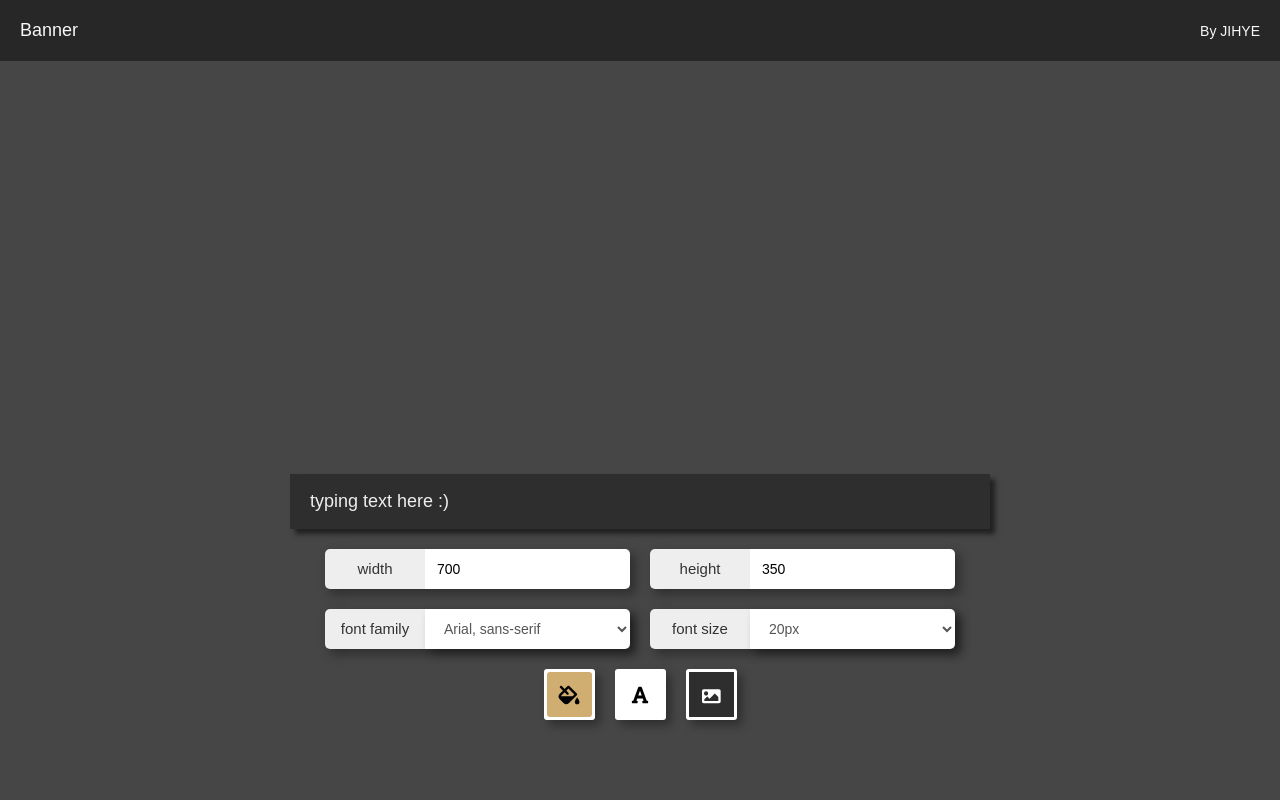
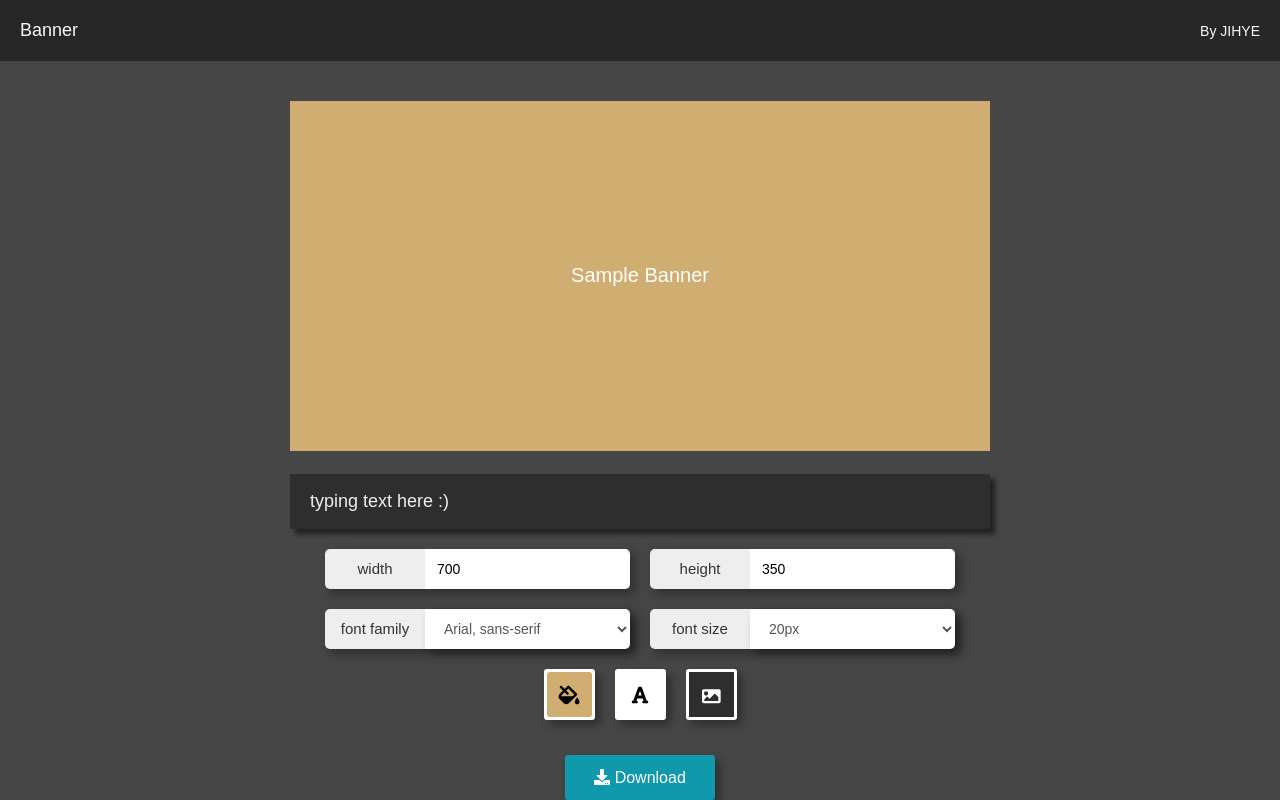
Before and after one commit to JIHYE-P/react-banner-create, a React (Create React App) app: page / in a window 1280 px wide. Built offline with nearby package versions, Linux system fonts and the light colour scheme.

Commit message:
이미지 저장까지 완료

```diff
--- a/src/App.js
+++ b/src/App.js
@@ -47,6 +47,7 @@ const App = () => {
   const [size, setSize] = useState({width: '700', height: '350'})
   const [fontTheme, setFontTheme] = useState({family: 'Arial, sans-serif', size: '20', color: '#ffffff'})
   const [background, setBackground] = useState({color: '#000000', image: ''})
+  const [href, setHref] = useState('')
   const [colorPicker, setColorPicker] = useState({
     background: {isDisplay: false, color: '#000000'},
     text: {isDisplay: false, color: '#ffffff'}
@@ -55,7 +56,6 @@ const App = () => {
   useEffect(() => {
     const backgroundColorHex = randomHexColor()
     const textColorHex = getContrast(backgroundColorHex)
-
     setBackground(prev => ({...prev, color: `#${backgroundColorHex}`}))
     setFontTheme(prev => ({...prev, color: textColorHex}))
     setColorPicker(prev => ({...prev, background: {...prev[background], color: `#${backgroundColorHex}`}}))
@@ -70,7 +70,7 @@ const App = () => {
   const handleColorPickerClose = type => setColorPicker(prev => ({...prev, [type]: {...prev[type], isDisplay: false}}))
   const handleColorPickerChange = (type, color) => {
     setColorPicker(prev => ({...prev, [type]: {...prev[type], color: color}}))
-    type === 'background' && setBackground({...background, color: color})
+    type === 'background' && setBackground({color: color, image: ''})
     type === 'text' && setFontTheme({...fontTheme, color : color})
   }
 
@@ -85,6 +85,8 @@ const App = () => {
             text={text}
             fontTheme={fontTheme}
             background={background}
+            href={href}
+            updatePreview={(href) => setHref(href)}
           />
         </StyledBannerPreview>
 
@@ -125,9 +127,9 @@ const App = () => {
           <ImageUpload updateImage={handleUpdateImage} />
         </StyledColorEditor>
 
-        {/* <StyledBannerDownLoad>
+        <StyledBannerDownLoad>
           <DownloadButton href={href} />
-        </StyledBannerDownLoad> */}
+        </StyledBannerDownLoad>
       </section>
     </StyledSectionWrapper>
   </>
--- a/src/canvas.js
+++ b/src/canvas.js
@@ -7,10 +7,19 @@ export class Canvas {
     fontFamily,
     fontSize,
     fontColor,
-    backagroundColor,
-    backgroundImage
+    backagroundColor = '#000000',
+    backgroundImage = '',
   } = {}){
-    Object.assign(this, {canvas, size, text, fontFamily, fontSize, fontColor, backagroundColor, backgroundImage})
+    Object.assign(this, {
+      canvas,
+      size,
+      text,
+      fontFamily,
+      fontSize,
+      fontColor,
+      backagroundColor,
+      backgroundImage,
+    })
   }
 
   loadImage(src){
@@ -37,18 +46,15 @@ export class Canvas {
     Object.assign(this, {canvas, size, text, fontFamily, fontSize, fontColor, backagroundColor, backgroundImage})
   }
 
-
   render(){
-    const canvas = this.current
+    const canvas = this.canvas
     const ctx = canvas.getContext('2d')
-
     if(this.image) ctx.drawImage(this.image, 0, 0, canvas.width, canvas.height)
-
-    ctx.fillStyle = this.backagroundColor
-    ctx.fillRect(0, 0, canvas.width, canvas.height)
+    else {
+      ctx.fillStyle = this.backagroundColor
+      ctx.fillRect(0, 0, canvas.width, canvas.height)
+    }
 
     canvasTextDraw(canvas, this.text, this.fontFamily, this.fontSize, this.fontColor)
   }
 }
-// const url = canvas.toDataURL()
-// this.href = url
--- a/src/components/PreviewCanvas.js
+++ b/src/components/PreviewCanvas.js
@@ -3,7 +3,7 @@ import { Canvas } from '../canvas'
 
 const canvasInstance = new Canvas()
 
-const PreviewCanvas = ({size, text, fontTheme, background}) => {
+const PreviewCanvas = ({size, text, fontTheme, background, href, updatePreview}) => {
   const canvasRef = useRef(null)
   useEffect(() => {
     (async () => {
@@ -18,8 +18,11 @@ const PreviewCanvas = ({size, text, fontTheme, background}) => {
         backgroundImage: background.image
       })
       canvasInstance.render()
+
+      const url = canvasRef.current.toDataURL();
+      href !== url && updatePreview(url)
     })()
-  }, [size, text, fontTheme, background])
+  }, [size, text, fontTheme, background, href, updatePreview])
 
   return <canvas ref={canvasRef} width={size.width} height={size.height}></canvas>
 }
```
